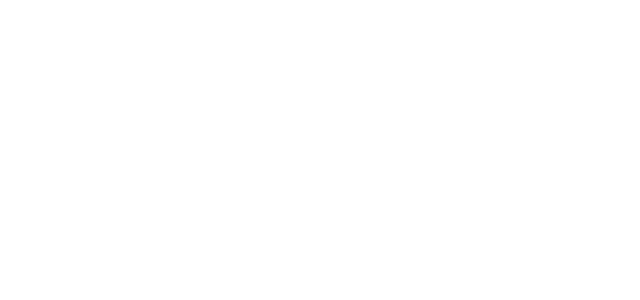
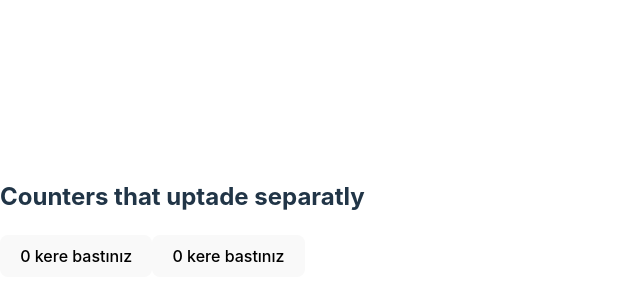
Before and after one commit to yusuftalha55/Js-denemeleri, a React (Vite) app in the folder React/REACT/: page / in a window 1280 px wide. Shown: the part 182-482 px from the top of the page, without its empty margins (0-640 px from the left). Built offline with nearby package versions, Linux system fonts and the light colour scheme.

Commit message:
proje bitti

```diff
--- a/React/REACT/src/Counters.jsx
+++ b/React/REACT/src/Counters.jsx
@@ -1,4 +1,5 @@
 import { useState } from "react";
+
 
 function MyButton() {
   const [sayac, setSayac] = useState(0);
@@ -8,3 +9,5 @@
 
   return <button onClick={handleClick}>{sayac} kere bastınız</button>;
 }
+
+export default MyButton;
--- a/React/REACT/src/main.jsx
+++ b/React/REACT/src/main.jsx
@@ -1,5 +1,12 @@
 import React from "react";
 import ReactDOM from "react-dom";
 import "./index.css";
+import MyButton from "./Counters";
 
-ReactDOM.createRoot(document.getElementById("root")).render(<div></div>);
+ReactDOM.createRoot(document.getElementById("root")).render(<div>
+
+  <h2>Counters that uptade separatly</h2>
+
+    <MyButton></MyButton>
+    <MyButton></MyButton>
+</div>);
```
